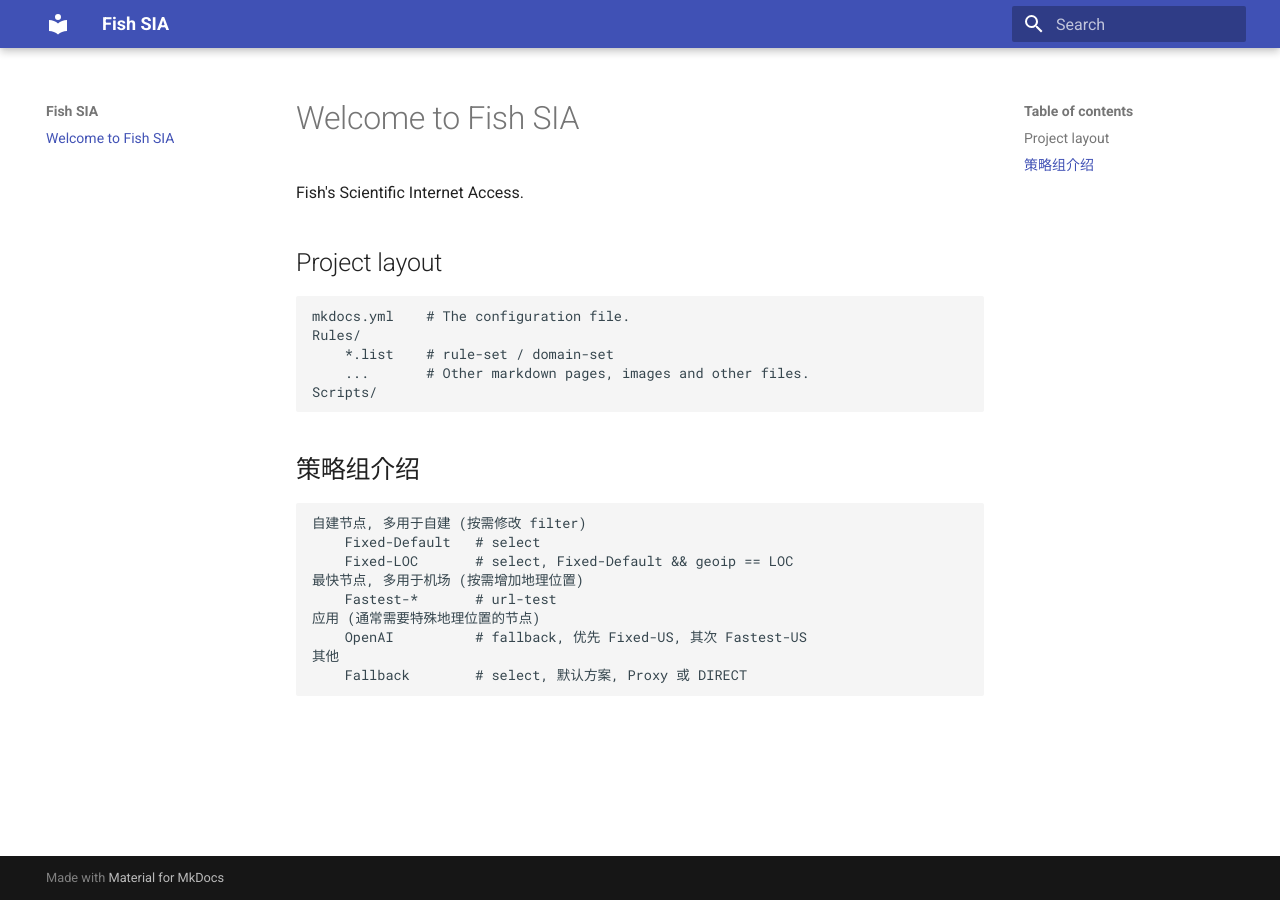
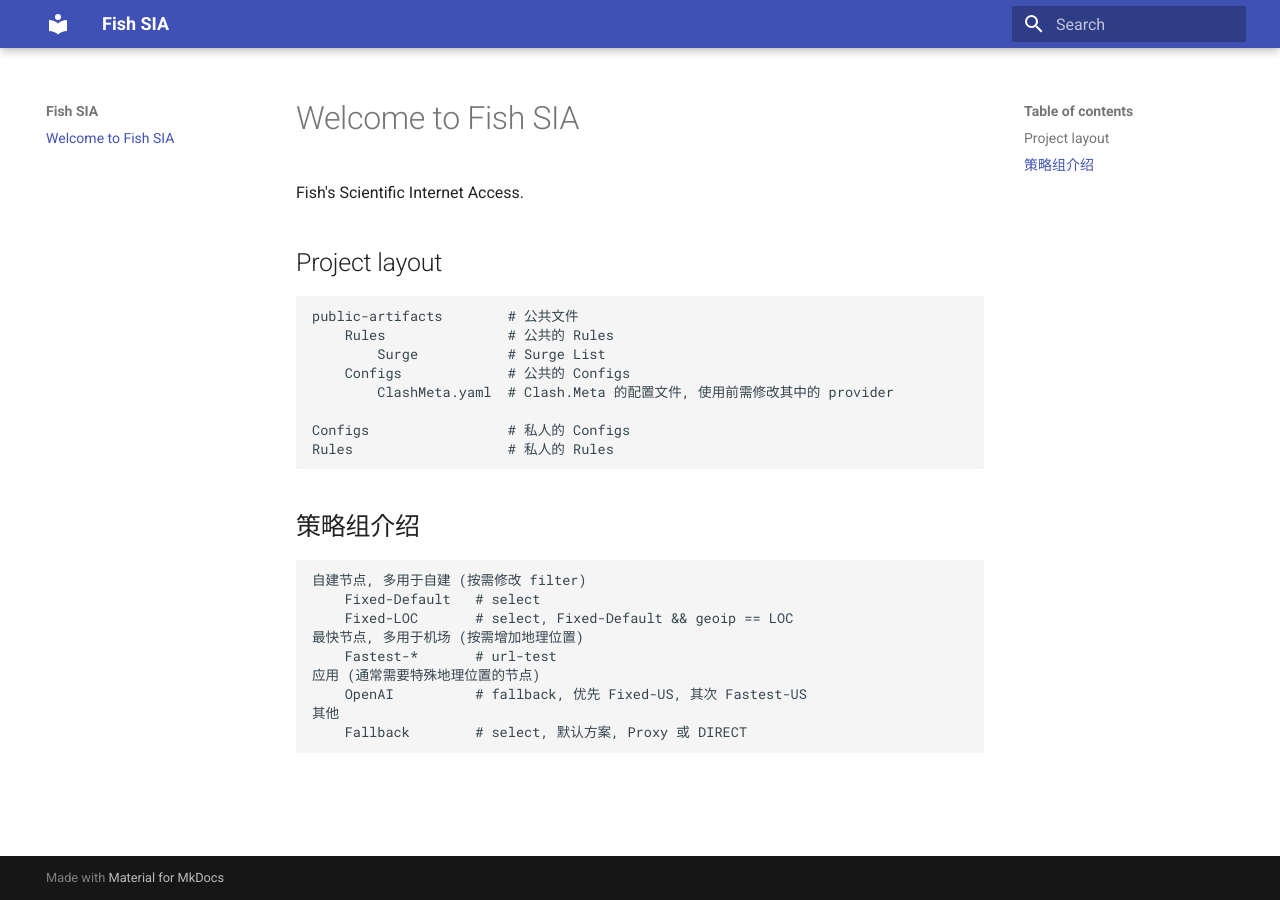
Before and after one commit to aur3l14no/fish-sia, an MkDocs documentation site: the page built from docs/index.md, in a window 1280 px wide. Built offline with MkDocs 1.6.1 and Material for MkDocs 9.7.7, drawn with Linux system fonts in a browser that asks for light colours.

Commit message:
Refactor: Split rules.

```diff
--- a/docs/index.md
+++ b/docs/index.md
@@ -4,11 +4,14 @@ Fish's Scientific Internet Access.
 
 ## Project layout
 
-    mkdocs.yml    # The configuration file.
-    Rules/
-        *.list    # rule-set / domain-set
-        ...       # Other markdown pages, images and other files.
-    Scripts/
+    public-artifacts        # 公共文件
+        Rules               # 公共的 Rules
+            Surge           # Surge List
+        Configs             # 公共的 Configs
+            ClashMeta.yaml  # Clash.Meta 的配置文件, 使用前需修改其中的 provider
+
+    Configs                 # 私人的 Configs
+    Rules                   # 私人的 Rules
 
 ## 策略组介绍
 
```
Also changed, not shown: 8 other files.
